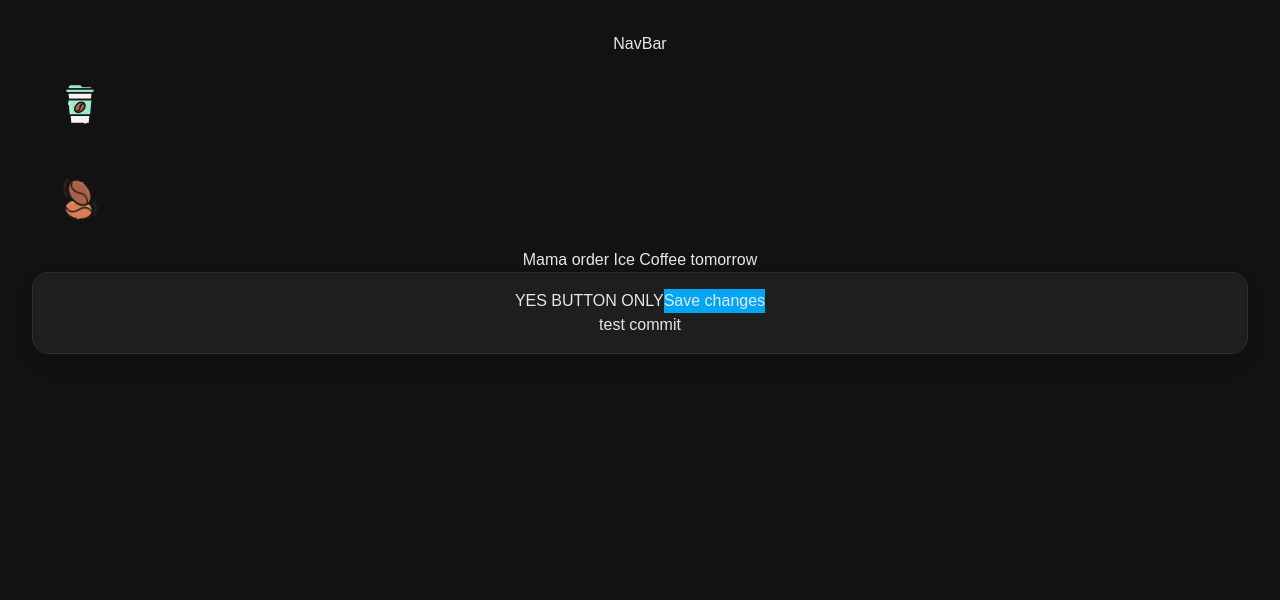
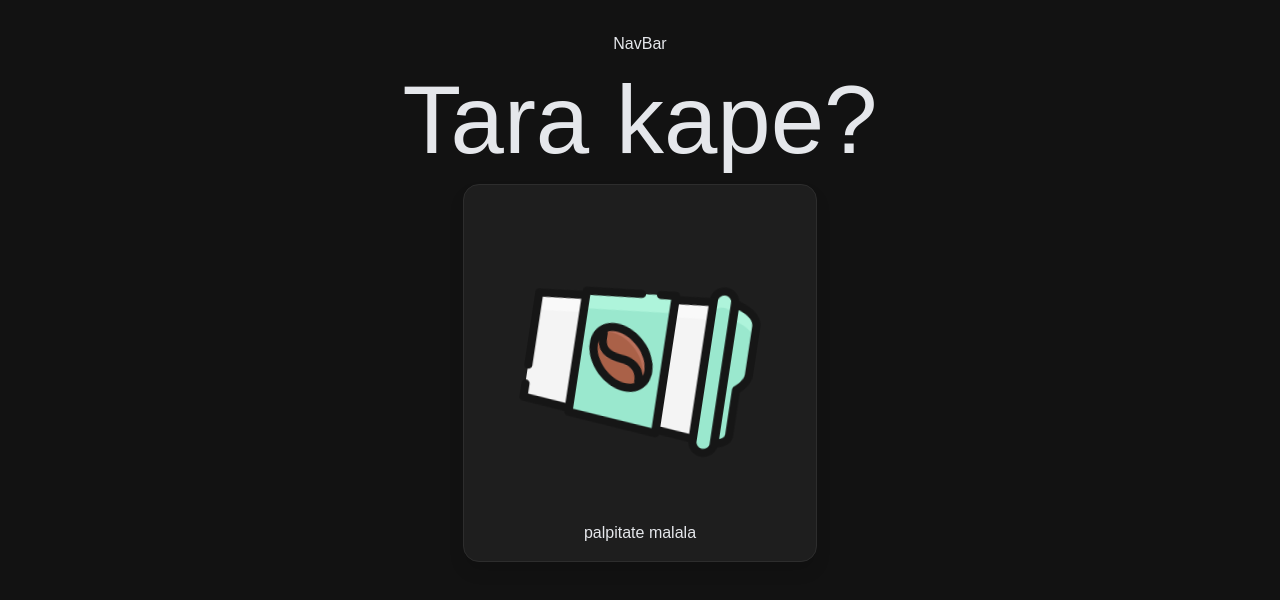
Before and after one commit to Nikoru14/Nikoru14.github.io, a React (Vite) app: page / in a window 1280 px wide. Shown: the top 600 px of the page. Built offline with nearby package versions, Linux system fonts and the light colour scheme.

Commit message:
modified:   src/App.js 	modified:   src/index.css

```diff
--- a/src/App.js
+++ b/src/App.js
@@ -17,28 +17,19 @@ const App = () => {
     <>
       <div>
         <NavBar />
-        <a href="https://vite.dev" target="_blank">
-          <img src={viteLogo} className="logo" alt="Vite logo" />
-        </a>
-        <a href="https://react.dev" target="_blank">
-          <img src={reactLogo} className="logo react" alt="React logo" />
-        </a>
+
       </div>
-      <h1>Mama order Ice Coffee tomorrow</h1>
-      <div className="card">
-        <button onClick={() => openInNewTab('https://food.grab.com')}>
-          YES BUTTON ONLY
-        </button>
-        <button className="bg-sky-500 hover:bg-sky-700">Save changes</button>
-
-        <p>
-        </p>
-        <p>
-          test commit
-        </p>
+      <h1 className='text-8xl my-4'>Tara kape?</h1>
+      <div className='flex justify-center'>
+        <div className="card">
+          <p>
+            <img src={viteLogo} alt="React Logo" className="logo" />
+          </p>
+          <p>
+            palpitate malala
+          </p>
+        </div>
       </div>
-      <p className="read-the-docs">
-      </p>
     </>
   )
 }
--- a/src/index.css
+++ b/src/index.css
@@ -60,3 +60,28 @@ body {
 .link:hover {
   text-decoration: underline;
 }
+
+.logo {
+  height: 20em;
+  width: auto;
+  padding: 1.5em;
+  will-change: filter;
+  animation: logo-spin infinite 20s linear;
+}
+
+
+.logo:hover {
+  filter: drop-shadow(0 0 2em #646cffaa);
+}
+
+@keyframes logo-spin {
+  from {
+    transform: rotate(0deg);
+  }
+
+  to {
+    transform: rotate(360deg);
+  }
+
+
+}
```
